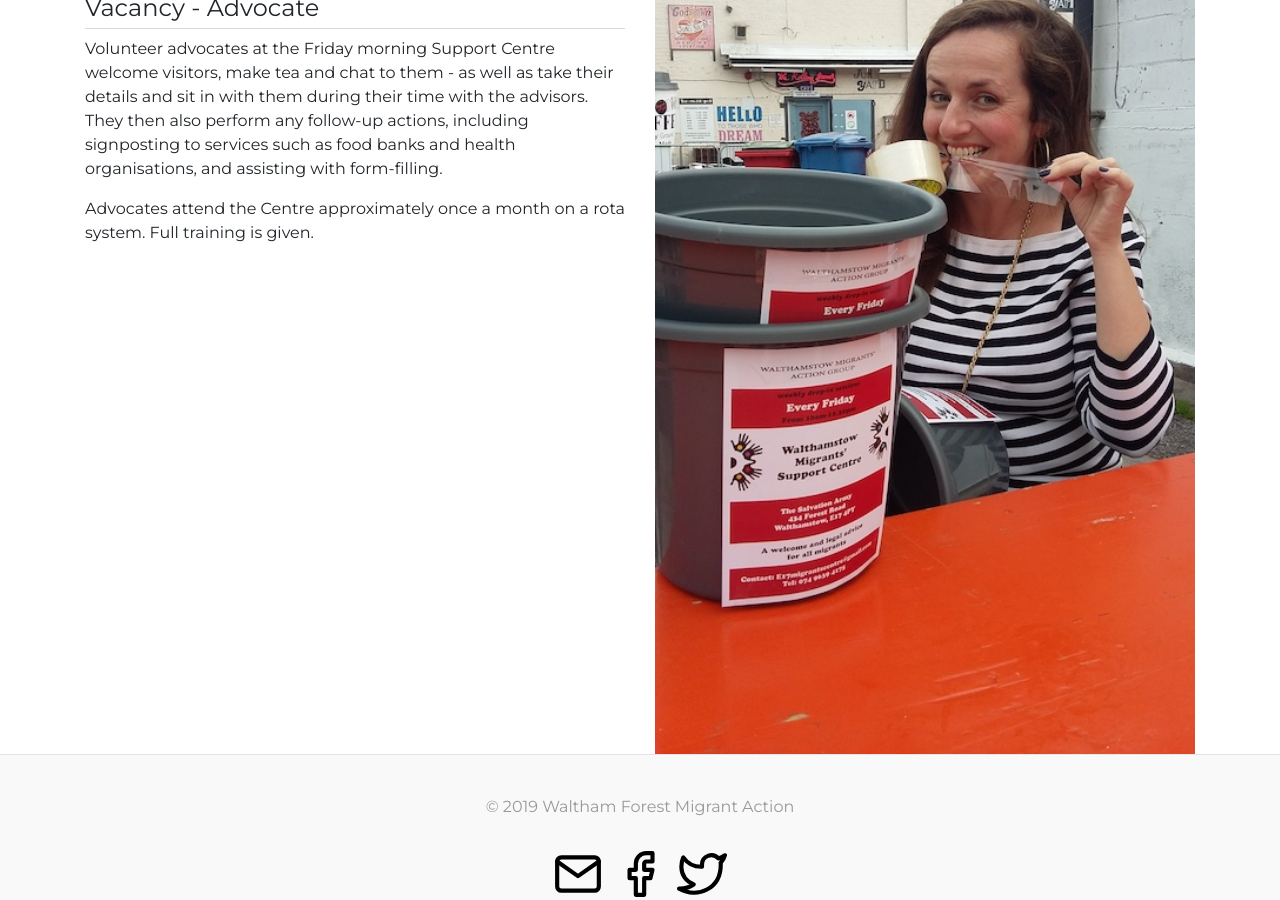
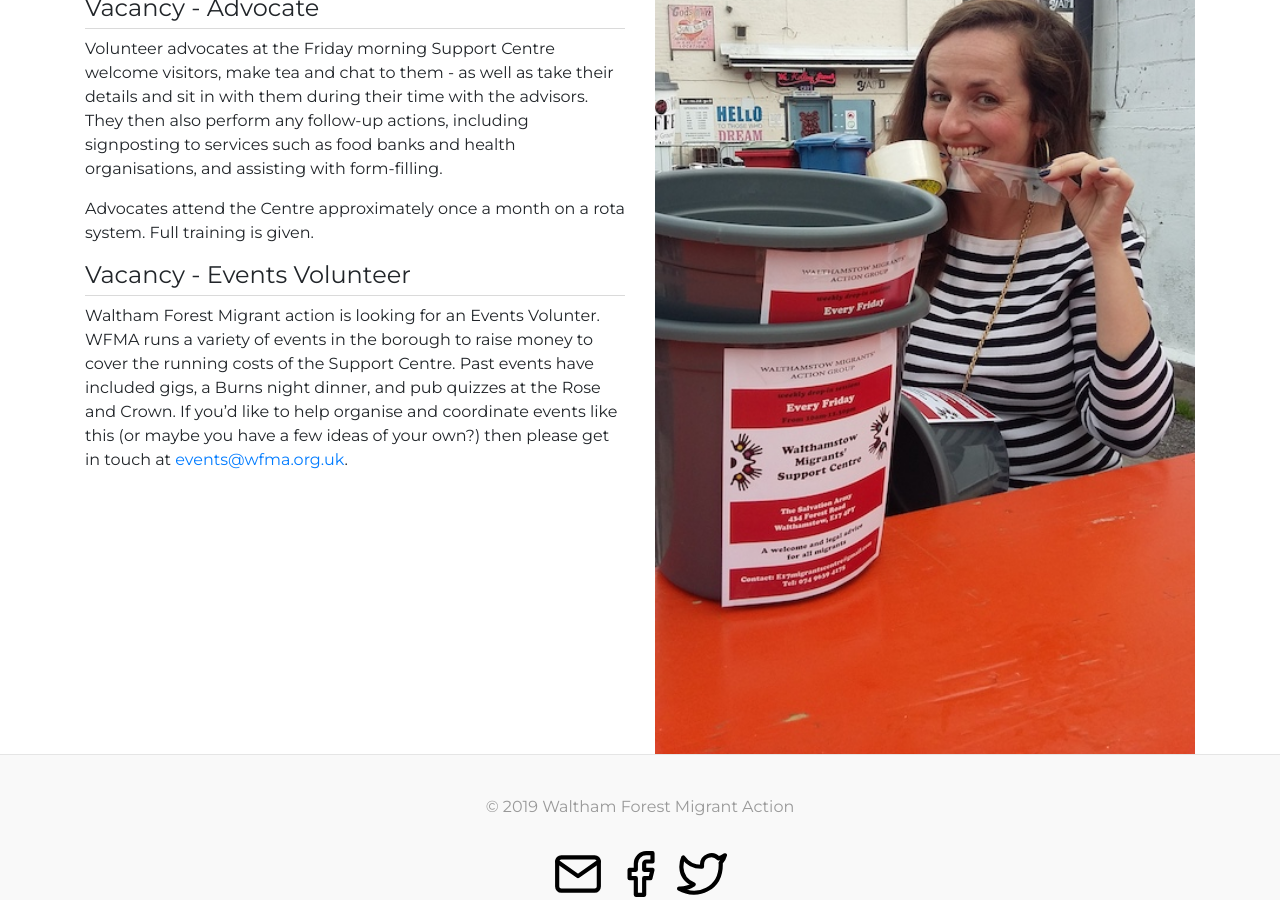
Before and after one commit to wfmigrantaction/wfmigrantaction.github.io, a Jekyll site: the page built from get-involved.md, in a window 1280 px wide and 900 px high, scrolled down 532 px. Built offline with Jekyll 4.4.1, drawn with Linux system fonts in a browser that asks for light colours.

Commit message:
add events volunteer to vacancies

```diff
--- a/get-involved.md
+++ b/get-involved.md
@@ -12,3 +12,6 @@ Volunteer vacancies are listed below. If you are interested in applying or would
 Volunteer advocates at the Friday morning Support Centre welcome visitors, make tea and chat to them - as well as take their details and sit in with them during their time with the advisors. They then also perform any follow-up actions, including signposting to services such as food banks and health organisations, and assisting with form-filling.
 
 Advocates attend the Centre approximately once a month on a rota system. Full training is given.
+
+#### Vacancy - Events Volunteer
+Waltham Forest Migrant action is looking for an Events Volunter. WFMA runs a variety of events in the borough to raise money to cover the running costs of the Support Centre. Past events have included gigs, a Burns night dinner, and pub quizzes at the Rose and Crown. If you'd like to help organise and coordinate events like this (or maybe you have a few ideas of your own?) then please get in touch at [events@wfma.org.uk](events@wfma.org.uk).
```
